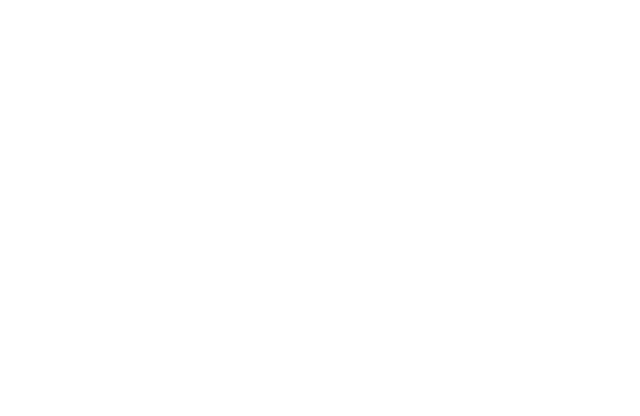
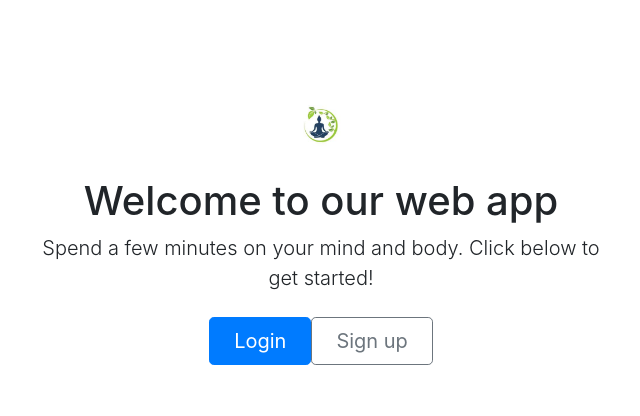
Before and after one commit to hyukpk/1800_202210_BBY03, a plain HTML site: page index.html in a window 1280 px wide. Shown: the whole page, without its empty margins (319-959 px from the left). Drawn offline with nearby package versions, Linux system fonts and the light colour scheme.

Commit message:
added a hero -Ravdeep

```diff
--- a/index.html
+++ b/index.html
@@ -10,6 +10,8 @@
     <meta name="viewport" content="width=device-width, initial-scale=1">
 
     <!-- Bootstrap Library CSS CDN go here -->
+    <link rel="stylesheet" href="https://cdn.jsdelivr.net/npm/bootstrap@4.3.1/dist/css/bootstrap.min.css" integrity="sha384-ggOyR0iXCbMQv3Xipma34MD+dH/1fQ784/j6cY/iJTQUOhcWr7x9JvoRxT2MZw1T" crossorigin="anonymous">
+
     <!-- Boostrap Library JS CDN  go here -->
 
     <!-- Other libraries go here -->
@@ -25,6 +27,19 @@
     <!-- Your HTML Layout go here -->
     <!------------------------------>
 
+    <div class="px-4 py-5 my-5 text-center">
+        <img class="d-block mx-auto mb-4" src="./images/yogalogo.jpg" alt="" width="72" height="57">
+        <h1 class="display-5 fw-bold">Welcome to our web app</h1>
+        <div class="col-lg-6 mx-auto">
+          <p class="lead mb-4">Spend a few minutes on your mind and body. Click below to get started!</p>
+          <div class="d-grid gap-2 d-sm-flex justify-content-sm-center">
+            <button type="button" class="btn btn-primary btn-lg px-4 gap-3">Login</button>
+            <button type="button" class="btn btn-outline-secondary btn-lg px-4">Sign up</button>
+          </div>
+        </div>
+      </div>
+
+
     <!---------------------------------------------->
     <!-- Your own JavaScript functions go here    -->
     <!---------------------------------------------->
```
Also changed, not shown: README.md, images/yogalogo.jpg (added).
